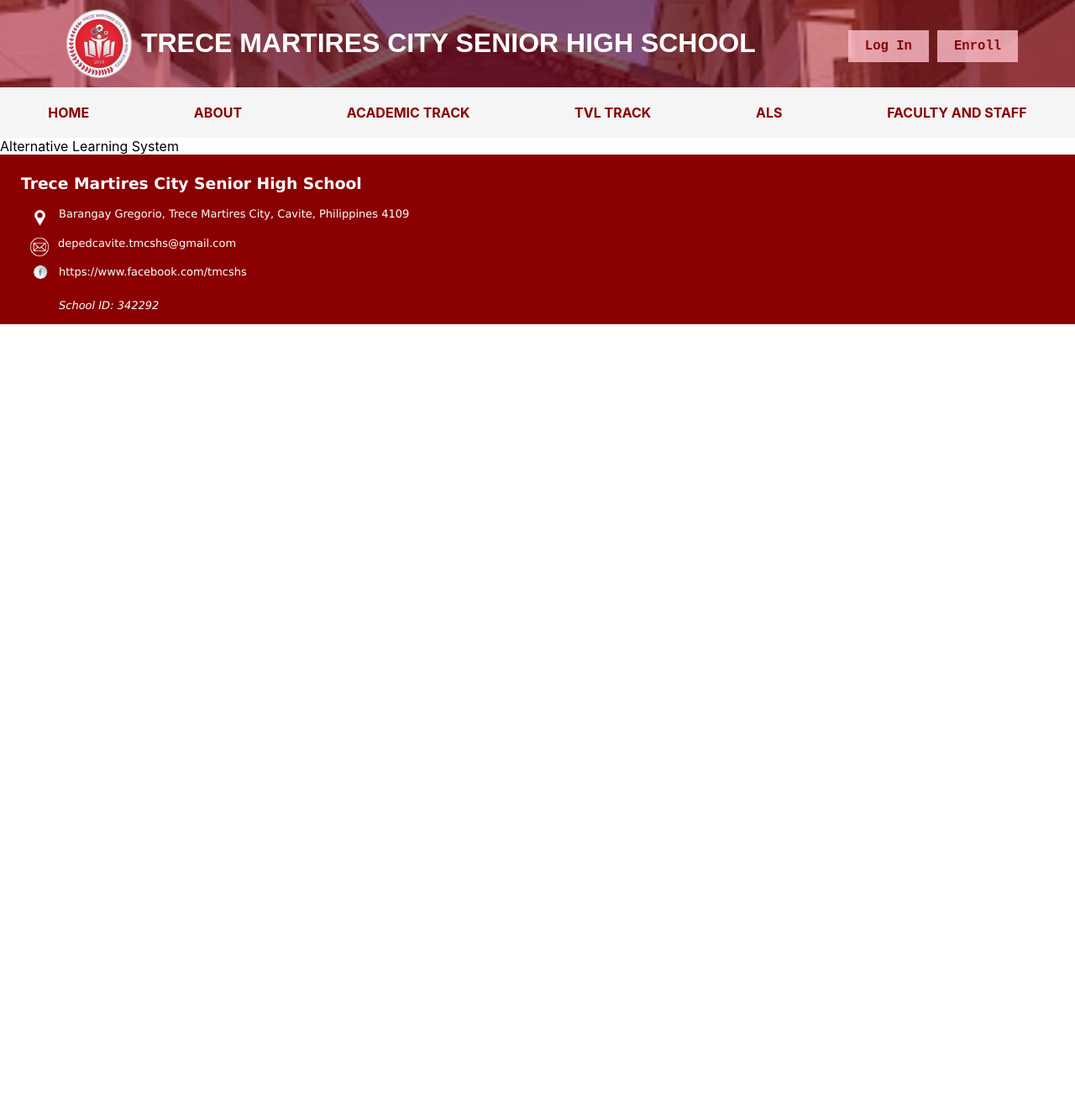
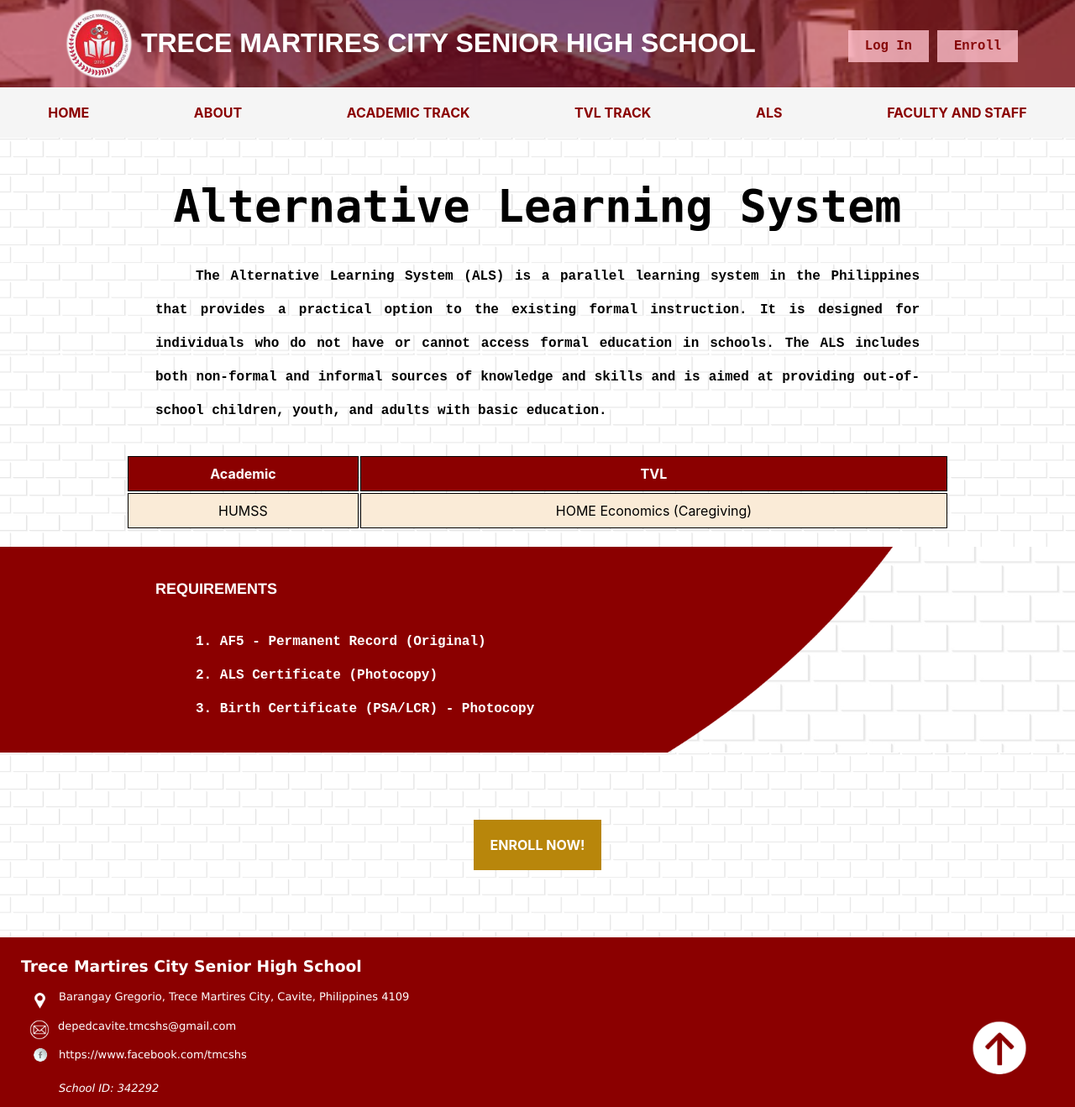
Before and after one commit to AikyoRei/tmcshs-client, a React (Vite) app: page /als in a window 1280 px wide. Shown: the whole page at 84% size. Before the commit the page ends 800 px from the top, so only its background shows below. Built offline with nearby package versions, Linux system fonts and the light colour scheme.

Commit message:
bago ulit

```diff
--- a/src/App.css
+++ b/src/App.css
@@ -175,8 +175,10 @@
 
 
 .footer{
+  background-color: darkred;
   display: flex;
-  flex-direction: column;
+  flex-direction: row;
+  justify-content: space-between;
 }
 
 #loginpo{
@@ -185,3 +187,18 @@
   opacity: 80%;
   padding: 10px 20px 10px 20px;
 }
+
+#footcolumn1{
+  display: flex;
+  flex-direction: column;
+}
+
+#footcolumn2{
+  display: flex;
+  align-items: end;
+  padding: 20px 40px 10px 0px;
+}
+
+#arrowicon{
+  width: 100px;
+}
--- a/src/App.jsx
+++ b/src/App.jsx
@@ -12,6 +12,8 @@
 import './_css/enrollpage.css'
 import './_css/signup.css'
 import './_css/students.css'
+import './_css/als.css'
+import './_css/about.css'
 import NavBar from './component/NavBar';
 import FootBar from './component/FootBar';
 import Faculty from './pages/Faculty';
--- /dev/null
+++ b/src/_css/about.css
@@ -0,0 +1,3 @@
+#stemlogoheehee{
+    width: 50px;
+}
--- /dev/null
+++ b/src/_css/als.css
@@ -0,0 +1,28 @@
+.alsHead{
+    font-family: 'monospace';
+    color: black;
+    display: flex;
+    flex-direction: row;
+    justify-content: center;
+    align-items: center;
+    font-size: 40pt;
+    padding: 50px 0px 20px 0px;
+}
+
+#ALStable{
+    padding: 20px 150px 20px 150px;
+}
+
+.alsbuttonsec{
+    background-image: url('../../public/bg6.jpg');
+    background-size: 500px;
+    background-position: top;
+}
+
+.enrollbuttonsec{
+    display: flex;
+    flex-direction: column;
+    justify-content: center;
+    align-items: center;
+    padding: 100px;
+}
--- a/src/about/tmcshs.jsx
+++ b/src/about/tmcshs.jsx
@@ -1,6 +1,8 @@
 const TMCSHS = () => {
     return (
-      <div>TMCSHS</div>
+      <body>
+        <b>About TMCSHS</b>
+      </body>
     )
   }
 
--- a/src/academic/abm.jsx
+++ b/src/academic/abm.jsx
@@ -1,3 +1,5 @@
+import { Link } from "react-router-dom"
+
 const Abm = () => {
     return (
       <body>
@@ -108,6 +110,11 @@
                 <td></td>
               </tr>
             </table>
+          <div className="enrollbuttonsec">
+          <Link to="/register" id="enrolllink">
+            <b id="lezgoEnroll" className="track-enroll">ENROLL NOW!</b>
+          </Link>
+          </div>
         </div>
       </body>
     )
--- a/src/academic/humss.jsx
+++ b/src/academic/humss.jsx
@@ -1,3 +1,5 @@
+import { Link } from "react-router-dom"
+
 const Humss = () => {
     return (
       <body>
@@ -108,6 +110,11 @@
                 <td></td>
               </tr>
             </table>
+          <div className="enrollbuttonsec">
+          <Link to="/register" id="enrolllink">
+            <b id="lezgoEnroll" className="track-enroll">ENROLL NOW!</b>
+          </Link>
+          </div>
         </div>
       </body>
     )
--- a/src/academic/stem.jsx
+++ b/src/academic/stem.jsx
@@ -1,3 +1,5 @@
+import { Link } from "react-router-dom"
+
 const Stem = () => {
     return (
       <body>
@@ -109,6 +111,11 @@
                 <td>Work Immersion</td>
               </tr>
             </table>
+          <div className="enrollbuttonsec">
+          <Link to="/register" id="enrolllink">
+                  <b id="lezgoEnroll" className="track-enroll">ENROLL NOW!</b>
+                </Link>
+          </div>
         </div>
       </body>
     )
--- a/src/component/FootBar.jsx
+++ b/src/component/FootBar.jsx
@@ -3,6 +3,7 @@
 const FootBar = () => {
   return (
     <body className="footer">
+      <div id="footcolumn1">
         <div className="foothead">
         <h3>Trece Martires City Senior High School</h3>
         </div>
@@ -19,6 +20,12 @@
                 <a className="track-row" id='footlink' href="https://www.facebook.com/tmcshs">https://www.facebook.com/tmcshs</a>
         </div>
         <div className="footID">School ID: 342292</div>
+      </div>
+      <div id="footcolumn2">
+        <a href="#slogo">
+        <img id='arrowicon' src="arrowup.png" alt="Go Up"/>
+        </a>
+      </div>
     </body>
   )
 }
--- a/src/pages/ALS.jsx
+++ b/src/pages/ALS.jsx
@@ -1,7 +1,42 @@
+import { Link } from "react-router-dom"
 
 const ALS = () => {
     return (
-      <div>Alternative Learning System</div>
+      <body>
+        <div className="humssrow">
+          <div className="alsHead">
+            <b>Alternative Learning System</b>
+          </div>
+          <div className="stemIntro">
+            <b>The Alternative Learning System (ALS) is a parallel learning system in the Philippines that provides a practical option to the existing formal instruction. It is designed for individuals who do not have or cannot access formal education in schools. The ALS includes both non-formal and informal sources of knowledge and skills and is aimed at providing out-of-school children, youth, and adults with basic education.</b>
+          </div>
+          <table id="ALStable">
+            <tr>
+              <th>Academic</th>
+              <th>TVL</th>
+            </tr>
+            <tr>
+              <td>HUMSS</td>
+              <td>HOME Economics (Caregiving)</td>
+            </tr>
+          </table>
+        </div>
+        <div className="humssRequirements">
+          <b id='stemRequireHead'>REQUIREMENTS</b>
+          <div className="stemRequireRow">
+            <b>1. AF5 - Permanent Record (Original)</b>
+            <b>2. ALS Certificate (Photocopy)</b>
+            <b>3. Birth Certificate (PSA/LCR) - Photocopy</b>
+          </div>
+        </div>
+        <div className="alsbuttonsec">
+          <div className="enrollbuttonsec">
+          <Link to="/register" id="enrolllink">
+                <b id="lezgoEnroll" className="track-enroll">ENROLL NOW!</b>
+          </Link>
+          </div>
+        </div>
+      </body>
     )
   }
 
```
Also changed, not shown: public/arrowup.png (added).
